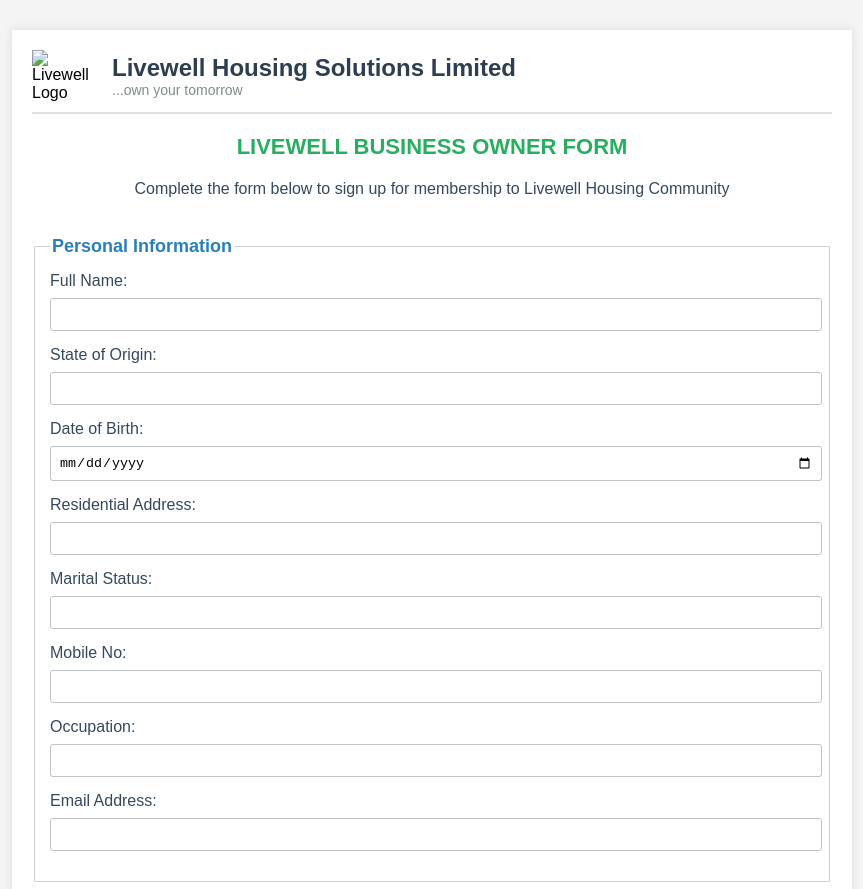
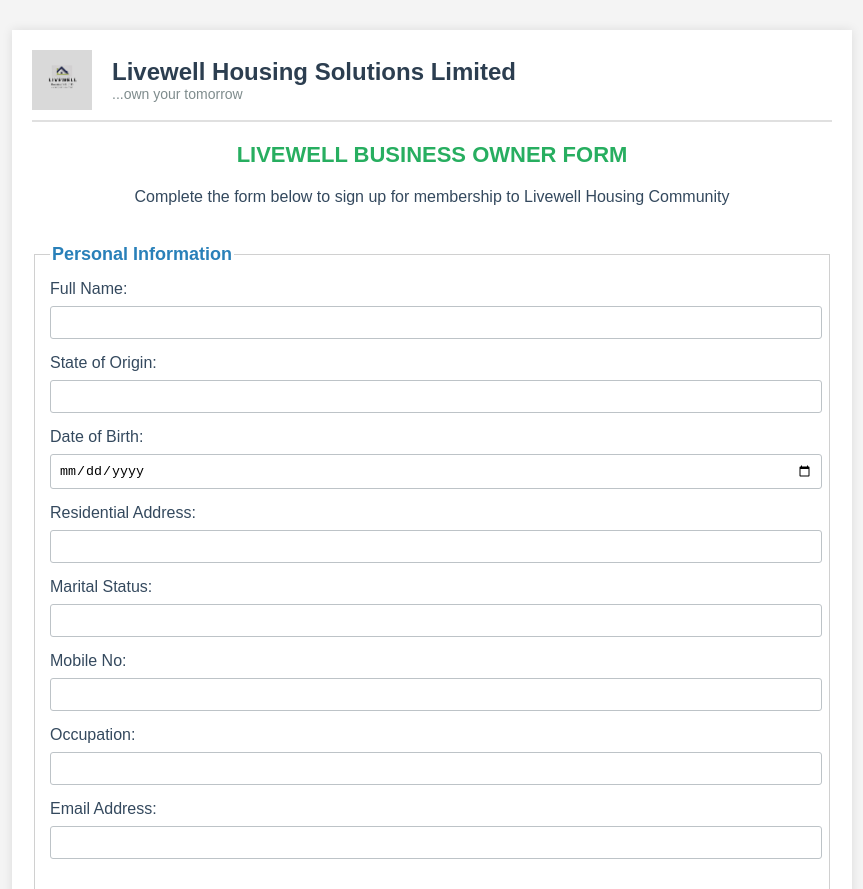
Before and after one commit to Kunsguru/Memebership-formzzzz-public-, a plain HTML site: page index.html in a window 1280 px wide. Shown: the top 889 px of the page, without its empty margins (208-1071 px from the left). Drawn offline with Linux system fonts and the light colour scheme.

Commit message:
Update index.html

```diff
--- a/index.html
+++ b/index.html
@@ -127,7 +127,7 @@
 <body>
     <div class="container">
         <div class="form-header">
-            <img src="/storage/emulated/0/Pictures/Screenshot/Screenshot_20240825-051817.jpg" alt="Livewell Logo" class="logo">
+            <img src="IMG-20240707-WA0058.jpg" alt="Livewell Business Owner public" class="logo">
             <div class="company-info">
                 <h1>Livewell Housing Solutions Limited</h1>
                 <p>...own your tomorrow</p>
```
